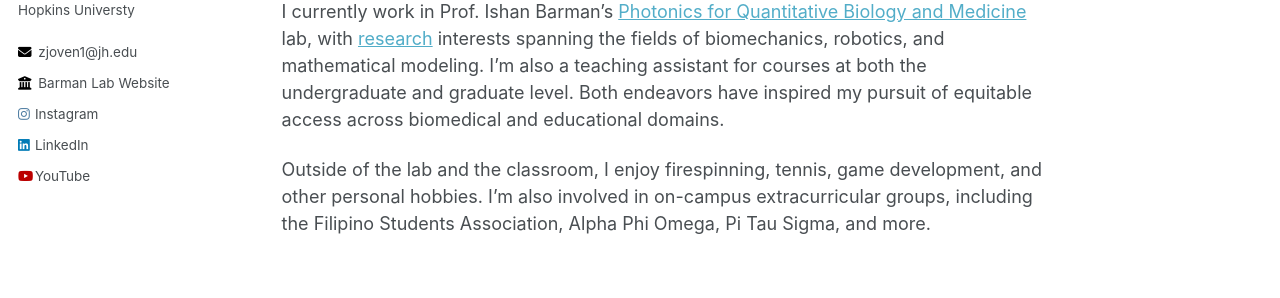
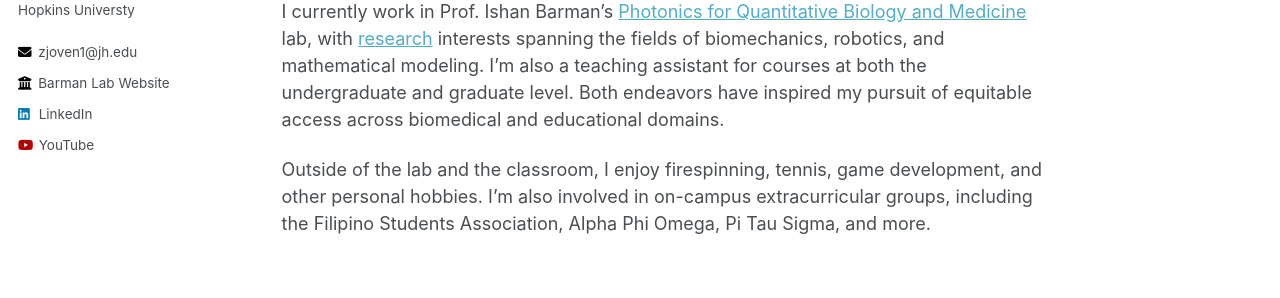
Before and after one commit to zurieljoven/zurieljoven.github.io, a Jekyll site: the page built from _pages/about.md, in a window 1280 px wide. Shown: the part 363-661 px from the top of the page. Built offline with Jekyll 4.4.1, drawn with Linux system fonts in a browser that asks for light colours.

Commit message:
add space

```diff
--- a/_config.yml
+++ b/_config.yml
@@ -55,7 +55,7 @@
   goodreads        : # Username
   google_plus      : # Username
   keybase          : # Username
-  instagram        : zurieljoven
+  instagram        : #zurieljoven
   lastfm           : # Username
   linkedin         : zurieljoven
   mastodon         : # URL
--- a/_includes/author-profile.html
+++ b/_includes/author-profile.html
@@ -107,7 +107,7 @@
         <li><a href="https://lastfm.com/user/{{ author.lastfm }}"><i class="fab fa-fw fa-lastfm icon-pad-right" aria-hidden="true"></i>Last.fm</a></li>
       {% endif %}
       {% if author.linkedin %}
-        <li><a href="https://www.linkedin.com/in/{{ author.linkedin }}"><i class="fab fa-fw fa-linkedin icon-pad-right" aria-hidden="true"></i>LinkedIn</a></li>
+        <li><a href="https://www.linkedin.com/in/{{ author.linkedin }}"><i class="fab fa-fw fa-linkedin icon-pad-right" aria-hidden="true"></i> LinkedIn</a></li>
       {% endif %}
       {% if author.mastodon %}
         <li><a href="{{ author.mastodon }}"><i class="fab fa-fw fa-mastodon icon-pad-right" aria-hidden="true"></i>Mastodon</a></li>
@@ -146,7 +146,7 @@
         <li><a href="https://www.xing.com/profile/{{ author.xing }}"><i class="fab fa-fw fa-xing icon-pad-right" aria-hidden="true"></i>XING</a></li>
       {% endif %}
       {% if author.youtube %}
-        <li><a href="https://www.youtube.com/user/{{ author.youtube }}"><i class="fab fa-fw fa-youtube icon-pad-right" aria-hidden="true"></i>YouTube</a></li>
+        <li><a href="https://www.youtube.com/user/{{ author.youtube }}"><i class="fab fa-fw fa-youtube icon-pad-right" aria-hidden="true"></i> YouTube</a></li>
       {% endif %}
       {% if author.zhihu %}
       <li><a href="{{ author.zhihu }}"><i class="fab fa-fw fa-zhihu icon-pad-right" aria-hidden="true"></i>Zhihu</a></li>
```
